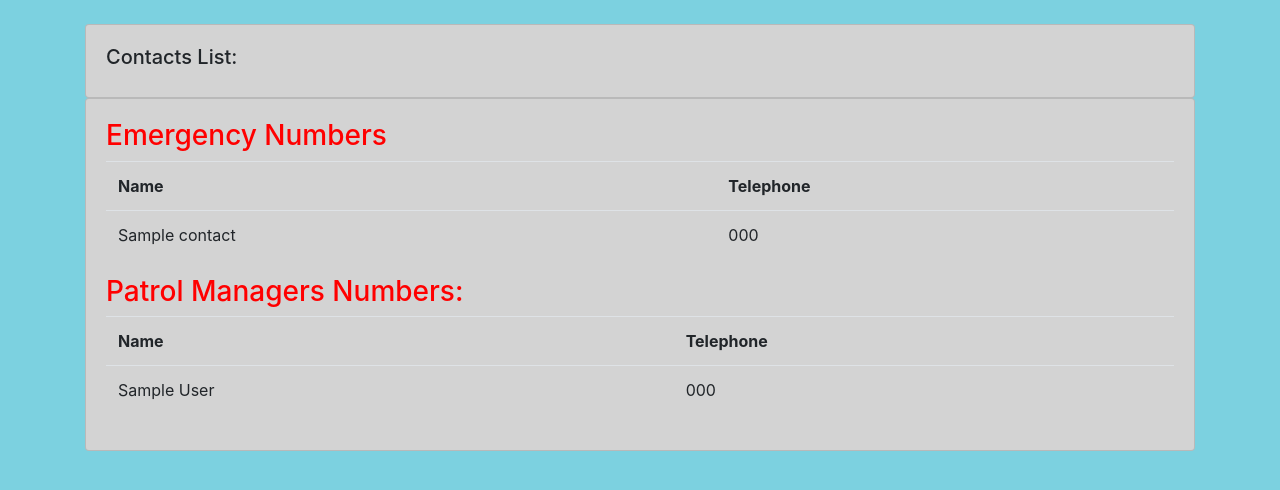
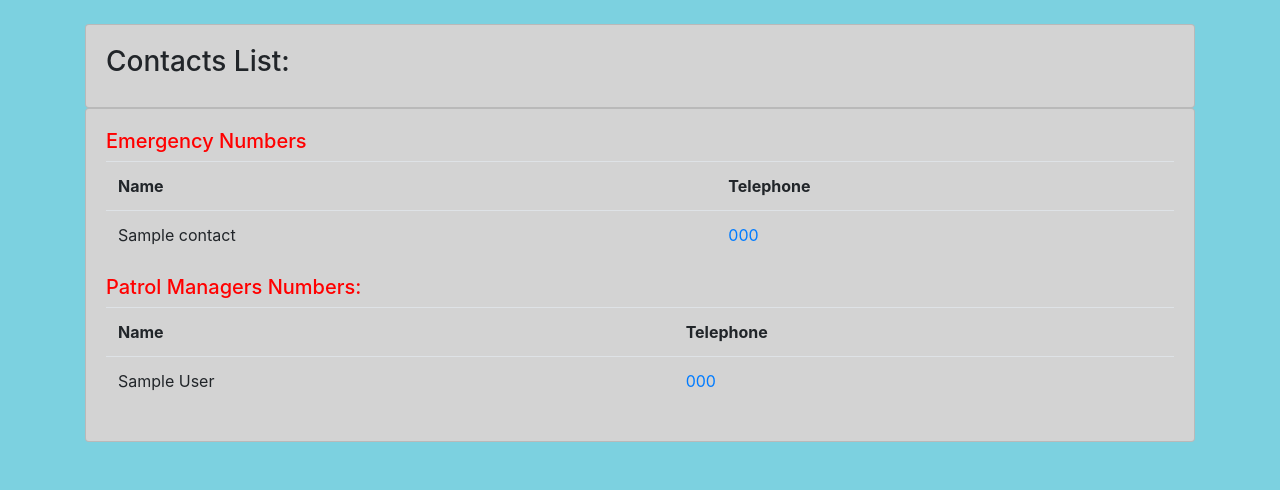
Before and after one commit to bilbisli/SecureCity, a Django app: page /ContactManagement/ in a window 1280 px wide. Shown: the part 56-546 px from the top of the page. Run offline with Django 4.2, Linux system fonts and the light colour scheme; tables that the repository leaves empty hold one stand-in row (values such as "Sample post").

Commit message:
BSPM2022T11-124

```diff
--- a/SecureCity/HomePage/templates/HomePage/ContactPage.html
+++ b/SecureCity/HomePage/templates/HomePage/ContactPage.html
@@ -17,10 +17,10 @@
 						<a class="btn btn-primary" href="http://127.0.0.1:8000/admin/Contact/contact/" role="button">Manage Contact</a>
                     {% endif %}
 				<div class="card card-body" id="general">
-					<h5>Contacts List:</h5>
+					<h3>Contacts List:</h3>
 				</div>
 				<div class="card card-body" id="general">
-                    <h3 style="color: red">Emergency Numbers</h3>
+                    <h5 style="color: red">Emergency Numbers</h5>
 					<table class="table">
 						<tr>
 							<th>Name</th>
@@ -28,12 +28,12 @@
 						</tr>
                         {% for c in contacts %}
 							<tr>
-								<td>{{c.name}}</td>
-								<td>{{c.telephone}}</td>
+								<td>{{c.name}} </td>
+								<td><a href="tel:{{c.telephone}}">{{c.telephone}}</a></td>
 							</tr>
 						{% endfor %}
 					</table>
-                <h3 style="color: red">Patrol Managers Numbers:</h3>
+                <h5 style="color: red">Patrol Managers Numbers:</h5>
                 	<table class="table">
 						<tr>
 							<th>Name</th>
@@ -42,7 +42,7 @@
                         {% for p in patrols %}
 							<tr>
 								<td>{{p.First_Name}} {{p.Last_Name}}</td>
-								<td>{{p.Phone_Number}}</td>
+								<td><a href="tel:{{p.Phone_Number}}">{{p.Phone_Number}}</a></td>
 							</tr>
 						{% endfor %}
 					</table>
```
